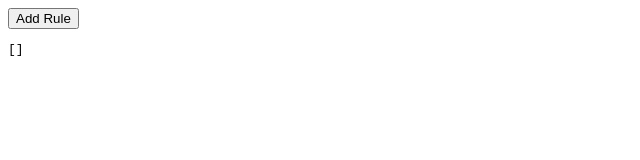
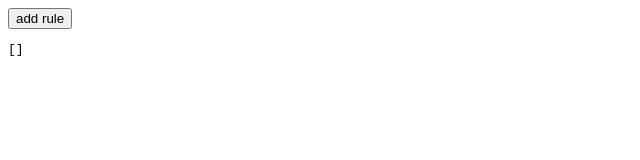
Before and after one commit to konsumer/json-rules-engine-ui, a React app: page / in a window 1280 px wide. Shown: the top 160 px of the page, without its empty margins (0-640 px from the left). Built offline with nearby package versions, Linux system fonts and the light colour scheme; the HTML template or start-up script is replaced by a standard one.

Commit message:
event flow complete for new rule

```diff
--- a/src/AddRuleDialog.js
+++ b/src/AddRuleDialog.js
@@ -5,13 +5,13 @@ import FormAddRule from './FormAddRule'
 
 export const AddRuleDialog = ({showRuleDialog, onAddRule, onAddRuleCancel, onAddClick}) => (
   <div>
-    {!showRuleDialog && <button onClick={onAddClick} type='submit'>Add Rule</button>}
+    {!showRuleDialog && <button onClick={onAddClick} type='submit'> <i className='fa fa-plus'></i> add rule</button>}
     {showRuleDialog && <FormAddRule onSubmit={onAddRule} onCancel={onAddRuleCancel} />}
   </div>
 )
 
 const mapStateToProps = state => ({
-  showRuleDialog: state.rules.showRuleDialog
+  showRuleDialog: state.rule.showRuleDialog
 })
 
 const mapDispatchToProps = dispatch => ({
--- a/src/DisplayRules.js
+++ b/src/DisplayRules.js
@@ -8,7 +8,7 @@ export const DisplayRules = ({rules}) => (
 )
 
 const mapStateToProps = state => ({
-  rules: state.rules.rules
+  rules: state.rule.rules
 })
 
 export default connect(mapStateToProps)(DisplayRules)
--- a/src/FormAddRule.js
+++ b/src/FormAddRule.js
@@ -1,15 +1,20 @@
 import React from 'react'
 import { Field, reduxForm } from 'redux-form'
 
+import ParamManager from './ParamManager'
+
 export const FormAddRule = ({handleSubmit, onCancel}) => (
   <form onSubmit={handleSubmit}>
+    <h3>Conditions</h3>
     <h3>Event</h3>
+    <small>This is the event that is fired when the conditons are met for incoming facts.</small>
     <div className='field'>
-      <label htmlFor='name'>Name</label>
-      <Field name='name' component='input' type='text' />
+      <label htmlFor='eventName'>Name</label>
+      <Field required name='eventName' component='input' type='text' />
     </div>
-    <button type='submit'>add</button>
-    <button onClick={e => { onCancel(); e.preventDefault() }} type='cancel'>cancel</button>
+    <ParamManager />
+    <button onClick={e => { onCancel(); e.preventDefault() }} type='cancel'> <i className='fa fa-ban'></i> cancel </button>
+    <button type='submit'> <i className='fa fa-plus'></i> add</button>
   </form>
 )
 
--- /dev/null
+++ b/src/ParamManager.js
@@ -0,0 +1,32 @@
+import React from 'react'
+import { connect } from 'react-redux'
+
+const ParamManager = ({params, onClickAdd, onParamRemove, onParamChange}) => (
+  <div className='params'>
+    <label>Params</label>
+    <button onClick={onClickAdd}> <i className='fa fa-plus'></i> </button>
+    <small>Your event will be called with these params.</small>
+    <div className='param-list'>
+      {params.map((p, i) => (<div key={i} className='param'>
+        <input placeholder='paramName' onChange={e => onParamChange(i, 0, e.target.value)} type='text' value={p[0]} />
+        <input placeholder='param value' onChange={e => onParamChange(i, 1, e.target.value)} type='text' value={p[1]} />
+        <button onClick={e => { onParamRemove(i); e.preventDefault() }} className='cancel'> <i className='fa fa-minus'></i> </button>
+      </div>))}
+    </div>
+  </div>
+)
+
+const mapStateToProps = state => ({
+  params: state.rule.params
+})
+
+const mapDispatchToProps = dispatch => ({
+  onClickAdd: e => {
+    dispatch({type: 'rule:param:new'})
+    e.preventDefault()
+  },
+  onParamRemove: id => dispatch({type: 'rule:param:remove', data: {id}}),
+  onParamChange: (paramIndex, index, value) => dispatch({type: 'rule:param:set', data: {paramIndex, index, value}})
+})
+
+export default connect(mapStateToProps, mapDispatchToProps)(ParamManager)
--- a/src/store.js
+++ b/src/store.js
@@ -1,14 +1,46 @@
 import { createStore, combineReducers } from 'redux'
 import { reducer as form } from 'redux-form'
 
-const rules = (state = {rules: [], showRuleDialog: false}, action) => {
+const rule = (state = {rules: [], showRuleDialog: false, params: [], conditions: {}}, action) => {
+  let params
   switch (action.type) {
     case 'rule:add':
-      return state
+      const p = {}
+      state.params.forEach((v) => { p[v[0]] = v[1] })
+      const rule = {
+        conditions: state.conditions,
+        event: {
+          type: action.data.eventName,
+          params: p
+        }
+      }
+      const rules = state.rules.slice()
+      rules.push(rule)
+      return {...state, rules}
+
     case 'rule:show':
-      return {...state, showRuleDialog: true}
+      return {...state, showRuleDialog: true, params: []}
+
     case 'rule:hide':
       return {...state, showRuleDialog: false}
+
+    case 'rule:param:new':
+      params = state.params.slice()
+      params.push(['', ''])
+      return {...state, params}
+
+    case 'rule:param:set':
+      params = state.params.slice()
+      const {paramIndex, index, value} = action.data
+      params[paramIndex][index] = value
+      return {...state, params}
+
+    case 'rule:param:remove':
+      params = state.params.slice()
+      const {id} = action.data
+      delete params[id]
+      return {...state, params}
+
     default:
       return state
   }
@@ -16,7 +48,7 @@ const rules = (state = {rules: [], showRuleDialog: false}, action) => {
 
 const store = createStore(
   combineReducers({
-    rules,
+    rule,
     form
   }),
   typeof window !== 'undefined' && window.devToolsExtension && process.env.NODE_ENV === 'development' ? window.devToolsExtension() : undefined
```
Also changed, not shown: pub/index.html (+24 -1 lines).
